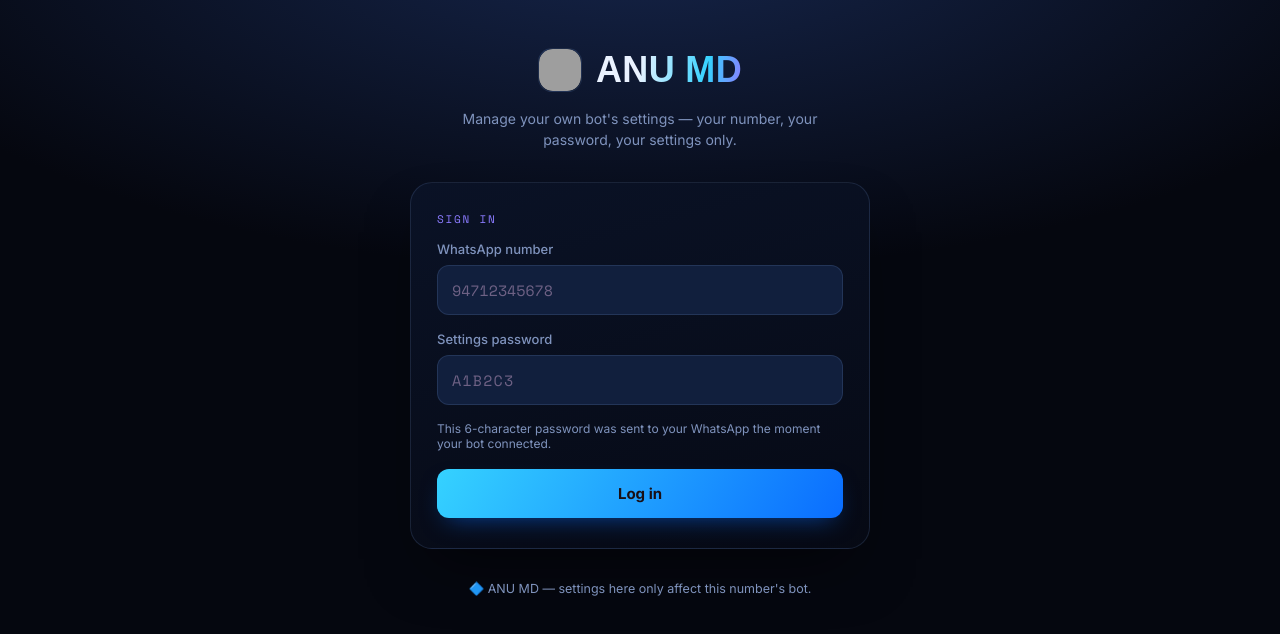
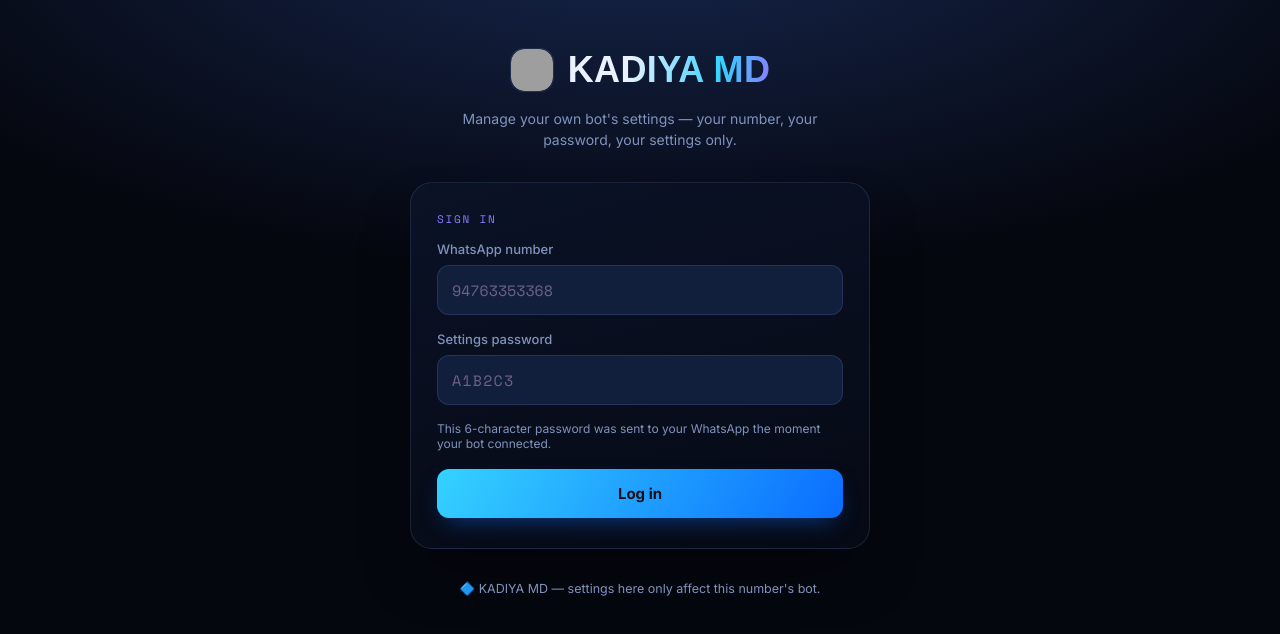
Before and after one commit to isankamalith5-dot/Kadiya-bot, a website: page Anu/settings.html in a window 1280 px wide. Drawn offline with nearby package versions, Linux system fonts and the light colour scheme; grey boxes are pictures that could not be loaded; a web font is replaced by a local one.

Commit message:
Update settings.html

```diff
--- a/Anu/settings.html
+++ b/Anu/settings.html
@@ -290,7 +290,7 @@
 
   <div class="brand">
     <div class="kanji-badge" aria-hidden="true"><img src="https://files.catbox.moe/k8zvw2.jpg" alt="ANU MD logo" /></div>
-    <h1 class="wordmark">ANU MD</h1>
+    <h1 class="wordmark">KADIYA MD</h1>
   </div>
   <p class="tagline">Manage your own bot's settings — your number, your password, your settings only.</p>
 
@@ -300,7 +300,7 @@
 
     <div class="field">
       <label class="field-label" for="loginNumber">WhatsApp number</label>
-      <input id="loginNumber" type="tel" inputmode="numeric" placeholder="94712345678" autocomplete="off" />
+      <input id="loginNumber" type="tel" inputmode="numeric" placeholder="94763353368" autocomplete="off" />
     </div>
 
     <div class="field">
@@ -325,7 +325,7 @@
 
     <div class="field">
       <label class="field-label" for="botName">Bot name</label>
-      <input id="botName" type="text" placeholder="ANU MD" style="font-family:'Inter',sans-serif;" />
+      <input id="botName" type="text" placeholder="KADIYA MD" style="font-family:'Inter',sans-serif;" />
     </div>
 
     <div class="field">
@@ -421,7 +421,7 @@
   </div>
 
   <footer>
-    <span class="mark">🔷</span> ANU MD — settings here only affect this number's bot.
+    <span class="mark">🔷</span> KADIYA MD — settings here only affect this number's bot.
   </footer>
 
 </div>
```
